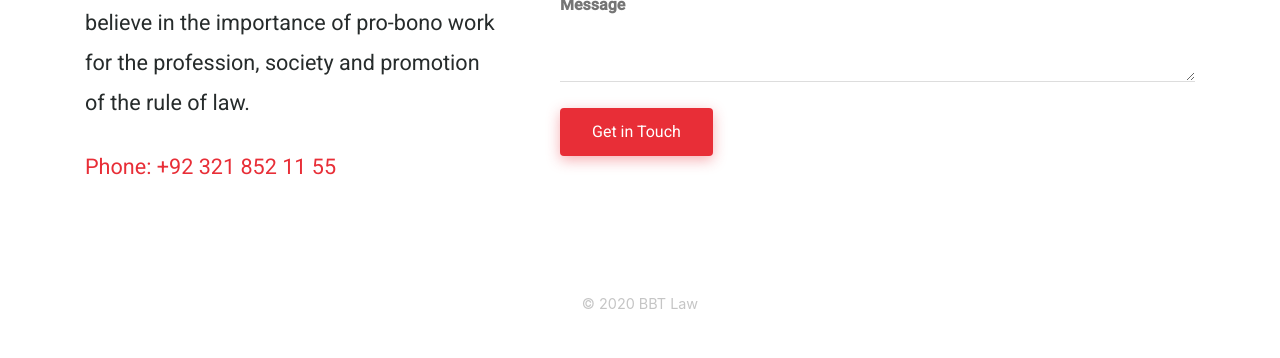
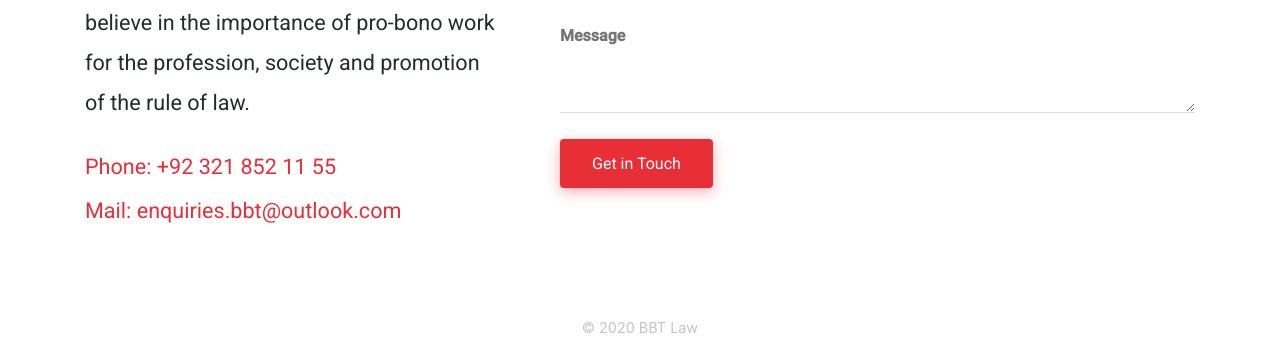
Before and after one commit to bokhariLovesYou/bbtw-law, a Gatsby site: page /contact in a window 1280 px wide. Shown: the part 549-907 px from the top of the page. Before the commit the page ends 883 px from the top, so only its background shows below. Built offline with nearby package versions, Linux system fonts and the light colour scheme; Gatsby itself is replaced by a stand-in of ours.

Commit message:
updates to contact

```diff
--- a/src/components/header.js
+++ b/src/components/header.js
@@ -250,12 +250,12 @@ export class Header extends Component {
                   <ModalContentListItem>
                     <Link to="/">Home</Link>
                   </ModalContentListItem>
-                  <ModalContentListItem>
+                  {/* <ModalContentListItem>
                     <Link to="#">The Firm</Link>
-                  </ModalContentListItem>
-                  <ModalContentListItem>
+                  </ModalContentListItem> */}
+                  {/* <ModalContentListItem>
                     <Link to="#">People</Link>
-                  </ModalContentListItem>
+                  </ModalContentListItem> */}
                   <ModalContentListItem CTA>
                     <Link className="cta-link" to="/contact">
                       Contact Us
--- a/src/templates/ContactTemplate.js
+++ b/src/templates/ContactTemplate.js
@@ -41,7 +41,7 @@ export class ContactTemplate extends Component {
         </Section>
         <Section Small>
           <Container>
-            <Row>
+            <Row className="align-items-lg-center">
               <Col lg={5} className="pr-lg-5">
                 <ContentBox EquipWidth>
                   <TagLine Red>REQUEST A QUOTE</TagLine>
@@ -51,9 +51,17 @@ export class ContactTemplate extends Component {
                     importance of pro-bono work for the profession, society and
                     promotion of the rule of law.
                   </SubTitle>
-                  <SubTitle HeroSubTitle Lg768>
+                  <SubTitle HeroSubTitle Lg768 className="mb-1">
                     <a className="external-link" href="tel:+923218521155">
                       Phone: +92 321 852 11 55
+                    </a>
+                  </SubTitle>
+                  <SubTitle HeroSubTitle Lg768 className="mb-1">
+                    <a
+                      className="external-link"
+                      href="mailto:enquiries.bbt@outlook.com"
+                    >
+                      Mail: enquiries.bbt@outlook.com
                     </a>
                   </SubTitle>
                 </ContentBox>
--- a/src/templates/pages/global-data.md
+++ b/src/templates/pages/global-data.md
@@ -5,7 +5,7 @@ path: /__data__
 template: NoIndexTemplate
 globalCTA:
   span: PAKISTAN LAW REDEFINED
-  heading: Ready, Steady Grow.
+  heading: Contact BBT Law
   subtitle: Contact us by clicking the button below, or give us a call at +92 321 852 11 55
   buttonTitle: Get In Touch
   buttonDestination: /contact
```
